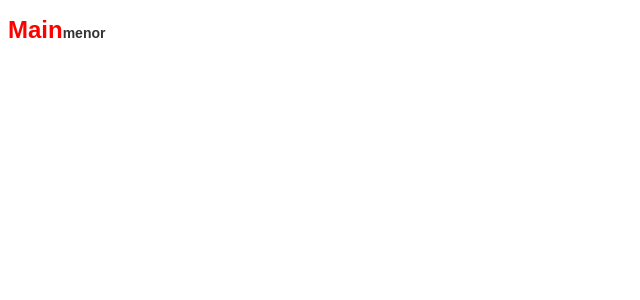
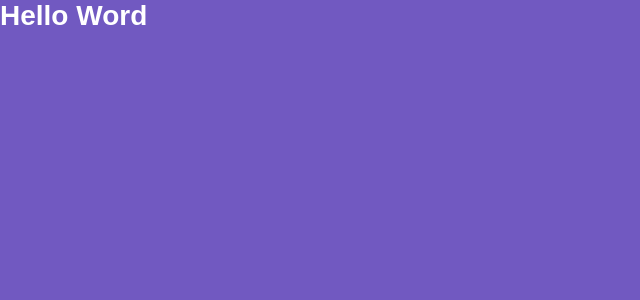
Before and after one commit to farleybsd/Rocketseat-Bootcamp-GoStack-9, a React (Create React App) app in the folder modulo05/modulo05/: page / in a window 1280 px wide. Shown: the top 300 px of the page, without its empty margins (0-640 px from the left). Built offline with nearby package versions, Linux system fonts and the light colour scheme.

Commit message:
EstilosGlobais

```diff
--- a/modulo05/modulo05/src/App.js
+++ b/modulo05/modulo05/src/App.js
@@ -1,9 +1,15 @@
 import React from "react";
+
 import Routes from './routes'
+import GlobalStyle from './styles/global'
 
 function App() {
-    return <Routes />
-
+    return (
+        <>
+            <Routes />
+            <GlobalStyle />
+        </>
+    )
 }
 
 export default App;
--- a/modulo05/modulo05/src/pages/Main/index.js
+++ b/modulo05/modulo05/src/pages/Main/index.js
@@ -4,9 +4,8 @@
 
 export default function Main() {
     return (
-        <Title error>
-            Main
-            <small>menor</small>
+        <Title>
+            Hello Word
         </Title>
     );
 }
--- a/modulo05/modulo05/src/pages/Main/styles.js
+++ b/modulo05/modulo05/src/pages/Main/styles.js
@@ -1,13 +1,6 @@
 import styled from 'styled-components'
 
 export const Title = styled.h1`
-
-font-size:24px;
-color:${props => (props.error ? 'red' : '#7159c1')};
-font-family:Arial, Helvetica, sans-serif;
-small{
-    font-size:14px;
-    color:#333;
-}
+color:#fff
 
 `;
--- /dev/null
+++ b/modulo05/modulo05/src/styles/global.js
@@ -0,0 +1,29 @@
+import { createGlobalStyle } from 'styled-components'
+
+export default createGlobalStyle`
+
+* {
+    margin:0;
+    padding:0;
+    outline:0;
+    box-sizing:border-box;
+  }
+
+  html,body,#root{
+      min-height:100%;
+  }
+
+  body{
+      background:#7159c1;
+      -webkit-font-smoothing: antialiased !important;
+  }
+  body,input,button{
+      color: #222;
+      font-size: 14px;
+      font-family: Arial, Helvetica, sans-serif
+  }
+  button{
+      cursor:pointer
+  }
+
+`;
```
